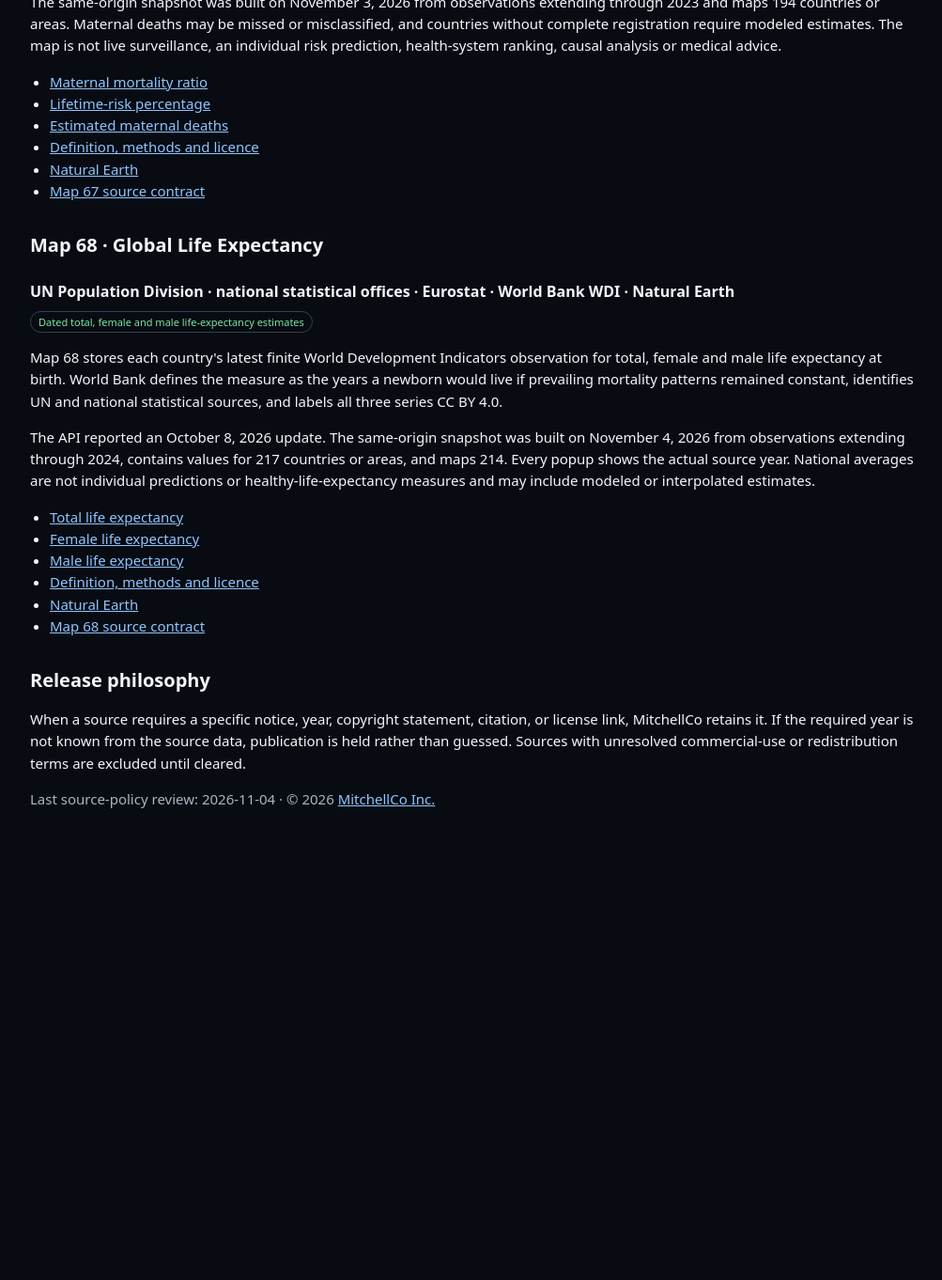
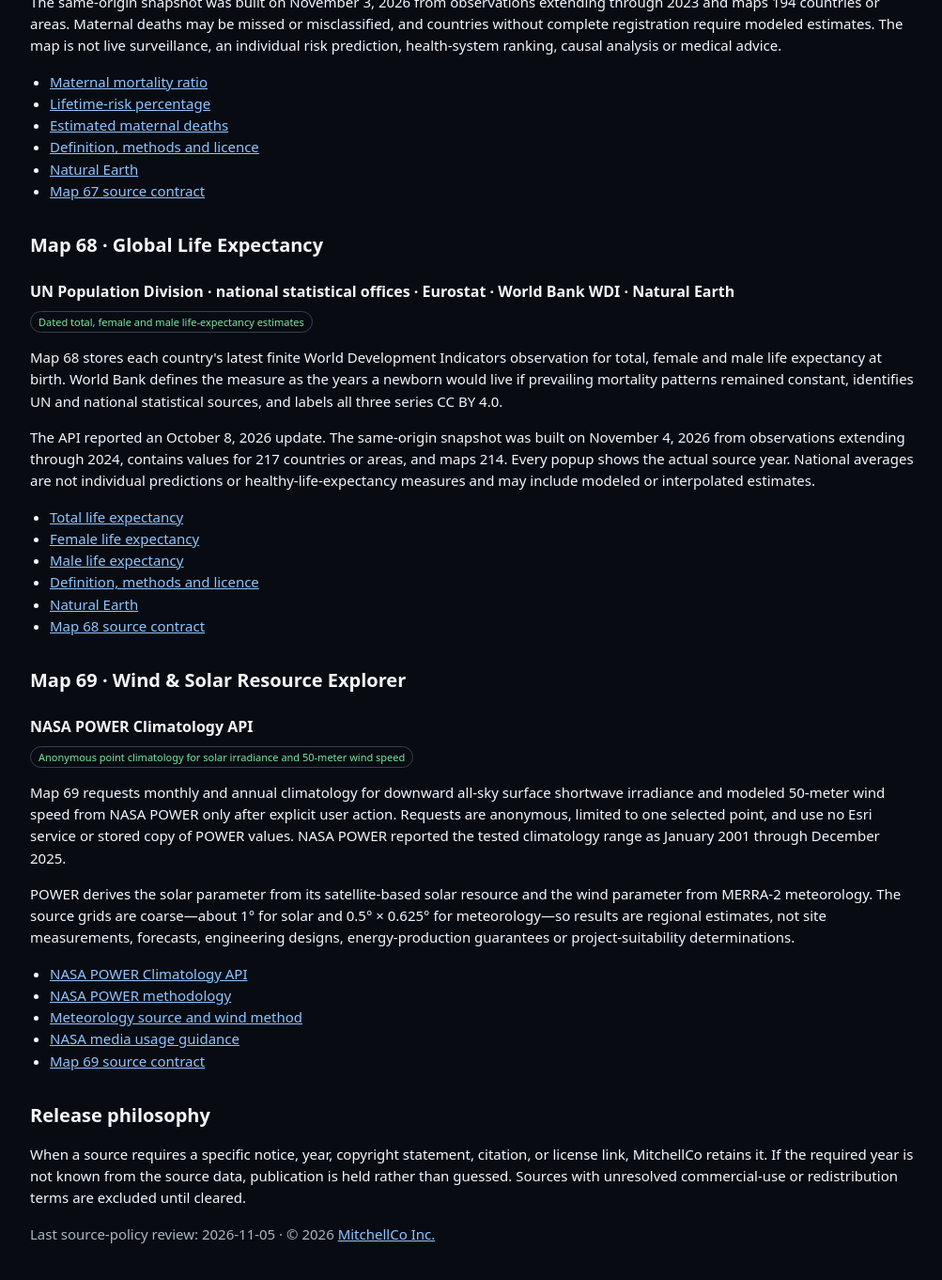
Before and after one commit to christophermitchell012/mitchellcoinc, a Jekyll site: the page maps/data-sources-licenses.html, which Jekyll copies as it is, in a window 1280 px wide and 1400 px high, scrolled down 19602 px. Shown: the top 1362 px of the window at 94% size, without its empty margins (136-1139 px from the left). Built offline with Jekyll 4.4.1, drawn with Linux system fonts in a browser that asks for light colours; before the commit the page ends 20539 px from its top, so only the background shows below that.

Commit message:
Publish wind and solar resource explorer

```diff
--- a/_data/map_lastmod.json
+++ b/_data/map_lastmod.json
@@ -68,7 +68,8 @@
   "/maps/66-global-childhood-vaccination-coverage.html": "2026-11-02T15:15:08Z",
   "/maps/67-global-maternal-mortality.html": "2026-11-03T15:46:07Z",
   "/maps/68-global-life-expectancy.html": "2026-11-04T15:48:38Z",
-  "/maps/data-sources-licenses.html": "2026-11-04T15:48:38Z",
+  "/maps/69-wind-solar-resource-explorer.html": "2026-11-05T15:29:33Z",
+  "/maps/data-sources-licenses.html": "2026-11-05T15:29:33Z",
   "/maps/earthdata-eula-policy.html": "2026-09-30T18:48:18Z",
-  "/maps/index.html": "2026-11-04T15:48:38Z"
+  "/maps/index.html": "2026-11-05T15:29:33Z"
 }
--- a/maps/data-sources-licenses.html
+++ b/maps/data-sources-licenses.html
@@ -8,7 +8,7 @@
 See LICENSE and data-sources-licenses.html.
 -->
 <html lang="en"><head>
-<meta name="last-modified" content="2026-11-04T15:48:38Z"><meta charset="utf-8"><meta name="viewport" content="width=device-width,initial-scale=1">
+<meta name="last-modified" content="2026-11-05T15:29:33Z"><meta charset="utf-8"><meta name="viewport" content="width=device-width,initial-scale=1">
 <title>Data Sources and Licenses | MitchellCo Interactive Maps</title>
 <meta name="description" content="Data provenance, citations, licenses, EULA notes and attribution for MitchellCo interactive maps.">
 <meta name="robots" content="index,follow"><link rel="icon" href="assets/icons/2219cec3095bdb7c.svg"><link rel="canonical" href="https://mitchellcoinc.com/maps/data-sources-licenses.html">
@@ -309,7 +309,13 @@
 <p>The API reported an October 8, 2026 update. The same-origin snapshot was built on November 4, 2026 from observations extending through 2024, contains values for 217 countries or areas, and maps 214. Every popup shows the actual source year. National averages are not individual predictions or healthy-life-expectancy measures and may include modeled or interpolated estimates.</p>
 <ul><li><a href="https://data.worldbank.org/indicator/SP.DYN.LE00.IN" target="_blank" rel="noopener">Total life expectancy</a></li><li><a href="https://data.worldbank.org/indicator/SP.DYN.LE00.FE.IN" target="_blank" rel="noopener">Female life expectancy</a></li><li><a href="https://data.worldbank.org/indicator/SP.DYN.LE00.MA.IN" target="_blank" rel="noopener">Male life expectancy</a></li><li><a href="https://databank.worldbank.org/metadataglossary/world-development-indicators/series/SP.DYN.LE00.IN" target="_blank" rel="noopener">Definition, methods and licence</a></li><li><a href="https://www.naturalearthdata.com/" target="_blank" rel="noopener">Natural Earth</a></li><li><a href="data/map68-source-license.md">Map 68 source contract</a></li></ul>
 
+<h2 id="map69">Map 69 · Wind &amp; Solar Resource Explorer</h2>
+<h3>NASA POWER Climatology API</h3><span class="tag">Anonymous point climatology for solar irradiance and 50-meter wind speed</span>
+<p>Map 69 requests monthly and annual climatology for downward all-sky surface shortwave irradiance and modeled 50-meter wind speed from NASA POWER only after explicit user action. Requests are anonymous, limited to one selected point, and use no Esri service or stored copy of POWER values. NASA POWER reported the tested climatology range as January 2001 through December 2025.</p>
+<p>POWER derives the solar parameter from its satellite-based solar resource and the wind parameter from MERRA-2 meteorology. The source grids are coarse—about 1° for solar and 0.5° × 0.625° for meteorology—so results are regional estimates, not site measurements, forecasts, engineering designs, energy-production guarantees or project-suitability determinations.</p>
+<ul><li><a href="https://power.larc.nasa.gov/docs/services/api/temporal/climatology/" target="_blank" rel="noopener">NASA POWER Climatology API</a></li><li><a href="https://power.larc.nasa.gov/docs/methodology/" target="_blank" rel="noopener">NASA POWER methodology</a></li><li><a href="https://power.larc.nasa.gov/docs/methodology/data/sources_meteorology/" target="_blank" rel="noopener">Meteorology source and wind method</a></li><li><a href="https://www.nasa.gov/nasa-brand-center/images-and-media/" target="_blank" rel="noopener">NASA media usage guidance</a></li><li><a href="data/map69-source-license.md">Map 69 source contract</a></li></ul>
+
 <h2>Release philosophy</h2>
 <p>When a source requires a specific notice, year, copyright statement, citation, or license link, MitchellCo retains it. If the required year is not known from the source data, publication is held rather than guessed. Sources with unresolved commercial-use or redistribution terms are excluded until cleared.</p>
-<p class="muted">Last source-policy review: 2026-11-04 · © 2026 <a href="https://mitchellcoinc.com/" target="_blank" rel="noopener">MitchellCo Inc.</a></p>
+<p class="muted">Last source-policy review: 2026-11-05 · © 2026 <a href="https://mitchellcoinc.com/" target="_blank" rel="noopener">MitchellCo Inc.</a></p>
 </main></body></html>
--- a/maps/sitemap.xml
+++ b/maps/sitemap.xml
@@ -1,6 +1,6 @@
 <?xml version="1.0" encoding="UTF-8"?>
 <urlset xmlns="http://www.sitemaps.org/schemas/sitemap/0.9">
-  <url><loc>https://mitchellcoinc.com/maps/</loc><lastmod>2026-11-04T15:48:38Z</lastmod></url>
+  <url><loc>https://mitchellcoinc.com/maps/</loc><lastmod>2026-11-05T15:29:33Z</lastmod></url>
   <url><loc>https://mitchellcoinc.com/maps/00-wildfire-watch.html</loc><lastmod>2026-09-30T18:48:18Z</lastmod></url>
   <url><loc>https://mitchellcoinc.com/maps/01-flash-flood-river-flood-risk.html</loc><lastmod>2026-09-30T18:48:18Z</lastmod></url>
   <url><loc>https://mitchellcoinc.com/maps/02-extreme-heat-health-risk.html</loc><lastmod>2026-09-30T18:48:18Z</lastmod></url>
@@ -70,6 +70,7 @@
   <url><loc>https://mitchellcoinc.com/maps/66-global-childhood-vaccination-coverage.html</loc><lastmod>2026-11-02T15:15:08Z</lastmod></url>
   <url><loc>https://mitchellcoinc.com/maps/67-global-maternal-mortality.html</loc><lastmod>2026-11-03T15:46:07Z</lastmod></url>
   <url><loc>https://mitchellcoinc.com/maps/68-global-life-expectancy.html</loc><lastmod>2026-11-04T15:48:38Z</lastmod></url>
-  <url><loc>https://mitchellcoinc.com/maps/data-sources-licenses.html</loc><lastmod>2026-11-04T15:48:38Z</lastmod></url>
+  <url><loc>https://mitchellcoinc.com/maps/69-wind-solar-resource-explorer.html</loc><lastmod>2026-11-05T15:29:33Z</lastmod></url>
+  <url><loc>https://mitchellcoinc.com/maps/data-sources-licenses.html</loc><lastmod>2026-11-05T15:29:33Z</lastmod></url>
   <url><loc>https://mitchellcoinc.com/maps/earthdata-eula-policy.html</loc><lastmod>2026-09-30T18:48:18Z</lastmod></url>
 </urlset>
```
Also changed, not shown: _posts/2026-11-04-maritime-alerts-need-more-than-one-witness.md (+1 -1 lines), maps/69-wind-solar-resource-explorer.html (added, +31 -0 lines), maps/README.md (+10 -15 lines), maps/data/map69-source-license.md (added, +48 -0 lines), maps/index.html (+2 -1 lines), maps/assets/icons/wind-solar-resource.svg (added).
